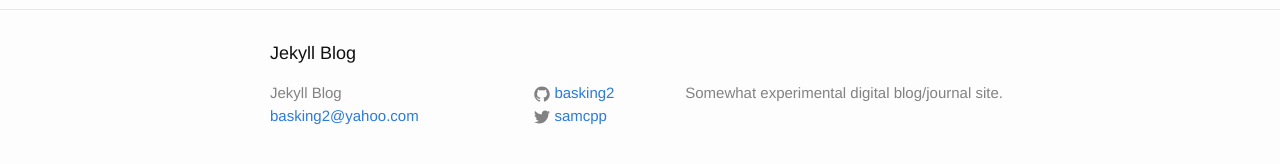
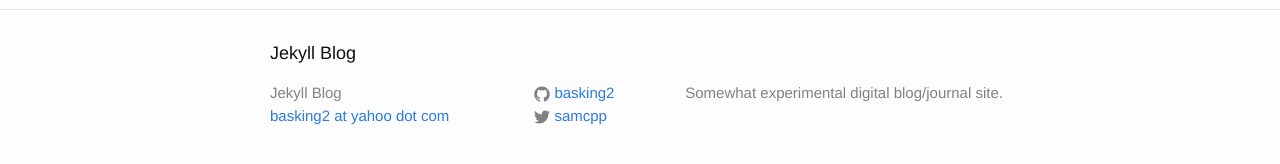
Before and after one commit to basking2/basking2.github.io, a Jekyll site: the page built from index.html, in a window 1280 px wide. Shown: the part 659-823 px from the top of the page. Built offline with Jekyll 4.4.1, drawn with Linux system fonts in a browser that asks for light colours.

Commit message:
Removing email.

```diff
--- a/_config.yml
+++ b/_config.yml
@@ -7,7 +7,7 @@
 
 # Site settings
 title: Jekyll Blog
-email: basking2@yahoo.com
+email: basking2 at yahoo dot com
 description: > # this means to ignore newlines until "baseurl:"
   Somewhat experimental digital blog/journal site.
 
```
